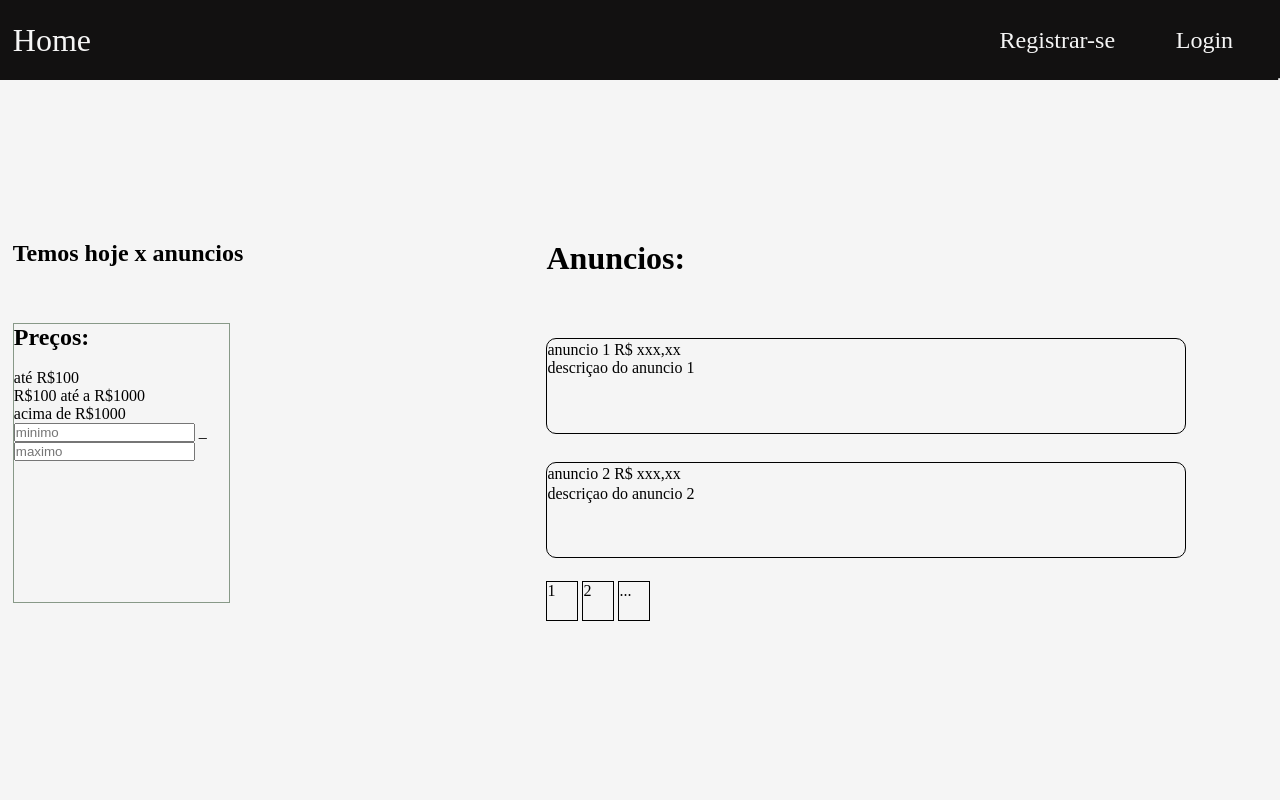
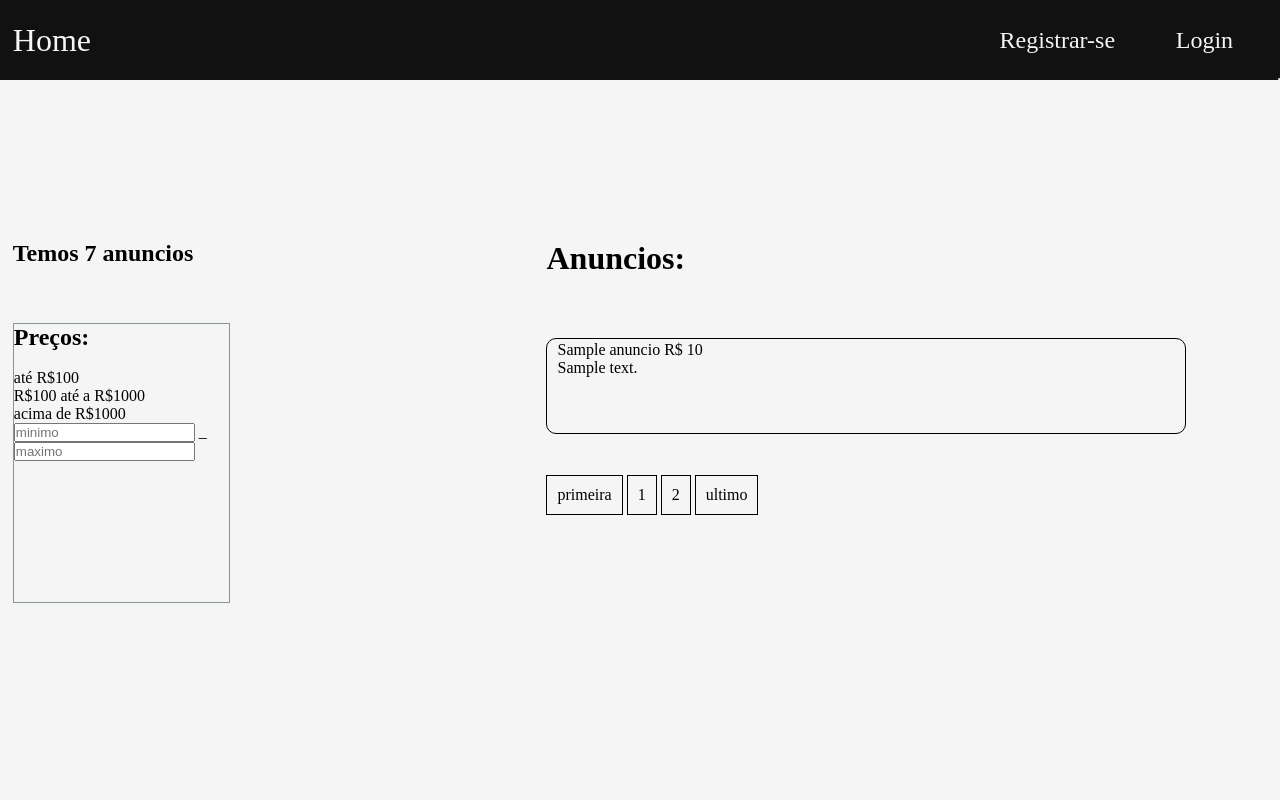
Before and after one commit to VictorRodriguesAlves/Classificados, a PHP site: page /classificados/?paginas=1 in a window 1280 px wide. Run offline with PHP 8.4, Linux system fonts and the light colour scheme; tables that the repository leaves empty or names only in its code hold one stand-in row (values such as "Sample post").

Commit message:
Adicionada a versao base da paginacao

```diff
--- a/assets/css/homeStyle.css
+++ b/assets/css/homeStyle.css
@@ -29,7 +29,8 @@
 .aba{
     display: inline-flex;
     border: 1px solid;
-    width: 2.5vw;
+    width: auto;
+    padding: 10px;
     height: 5vh;
 }
 
@@ -41,6 +42,7 @@
     margin-top: 5px;
     margin-bottom: 5px;
     border-radius: 10px;
+    padding: 10px;
 
 }
 
--- a/views/home.php
+++ b/views/home.php
@@ -1,5 +1,16 @@
+<?php
+$anuncios = new Anuncio;
+
+$paginas = isset($_GET['paginas']) ? intval($_GET['paginas']) : 1;
+$results = $anuncios->exibirTodos(abs(3), abs($paginas));
+$ultimaPagina =  $anuncios->contagemPaginas();
+
+
+?>
+
+
 <!DOCTYPE html>
-<html lang="en">
+<html lang="pt-br">
 <head>
     <meta charset="UTF-8">
     <meta http-equiv="X-UA-Compatible" content="IE=edge">
@@ -20,7 +31,7 @@
     <div class="container">
             <div class="esquerda">
 
-                <h2 class="qtAnuncios">Temos hoje x anuncios</h2>
+                <h2 class="qtAnuncios">Temos 7 anuncios</h2>
 
                 <div class="filtro">
                     <h2>Preços:</h2>
@@ -36,32 +47,53 @@
             <div class="direita">
                 <h1 class="qtAnuncios">Anuncios:</h1>
 
+            <?php foreach($results as $anuncios): ?>
+
                 <a href="">
                     <div class="anuncio descriçao">
-                        <span>anuncio 1</span>
-                        <span>R$ xxx,xx</span>
+                        <span><?= $anuncios['titulo'] ?></span>
+                        <span>R$ <?= $anuncios['valor'] ?></span>
                         <br>
-                        <span>descriçao do anuncio 1</span>
+                        <span><?= $anuncios['descricao'] ?></span>
                     </div>
                 </a>
 
                 <br>
-
-                <a href="">
-
-                    <div class="anuncio descriçao">
-                        <span>anuncio 2</span>
-                        <span>R$ xxx,xx</span>
-                        <br>
-                        <span class="descriçao">descriçao do anuncio 2</span>
-                    </div>
-
-                </a>
+                <?php endforeach; ?>
 
                 <br>
-                <span class="aba">1</span>
-                <span class="aba">2</span>
-                <span class="aba">...</span>
+                <?php
+                    if ($paginas <= 1) {
+                        echo '
+                            <a class="aba" href="?paginas=1">primeira</a>
+                            <a class="aba" href="?paginas=' . $paginas . '">' . $paginas . '</a>
+                            <a class="aba" href="?paginas=' . ($paginas+1) . '">' . ($paginas+1) . '</a>
+                            ';
+                            if($paginas+2 <= $ultimaPagina){
+                                echo '
+                                    <a class="aba" href="?paginas=' . ($paginas+2) . '">' . ($paginas+2) . '</a>
+                                ';
+                            }
+                            echo '
+                            <a class="aba" href="?paginas=' . ($ultimaPagina) . '">ultimo</a>
+                        ';
+                    }elseif($paginas >=2){
+                        echo '
+                            <a class="aba" href="?paginas=1">primeira</a>
+                            <a class="aba" href="?paginas=' . $paginas-1 . '">' . $paginas-1 . '</a>
+                            <a class="aba" href="?paginas=' . ($paginas) . '">' . ($paginas) . '</a>
+                            ';
+                            if($paginas+1 <= $ultimaPagina){
+                                echo '
+                                    <a class="aba" href="?paginas=' . ($paginas+1) . '">' . ($paginas+1) . '</a>
+                                ';
+                            }
+                            echo '
+                            <a class="aba" href="?paginas=' . ($ultimaPagina) . '">ultimo</a>
+                        ';
+                    }
+
+                ?>
 
             </div>
     </div>
--- a/views/perfil.php
+++ b/views/perfil.php
@@ -15,5 +15,10 @@
 
     <a href="criarAnuncio"><input type="submit" value="Criar anuncio"></a>
 
+    <?php
+        $var = new Anuncio;
+        var_dump($var->exibirAnunciosPerfil());
+    ?>
+
 </body>
 </html>
```
Also changed, not shown: models/Anuncio.php (+41 -0 lines), assets/images/anuncios/0b77a0a62d99d63a51d1a4dd8743b9b0.png (added), assets/images/anuncios/1987ba72474aba4f75275405c83a04ba.png (added), assets/images/anuncios/373bd4d866b1febfb731d7c095155f1f.png (added), assets/images/anuncios/383feb4fd70ffb41afc949d7c254eb5f.png (added), assets/images/anuncios/45030025f2692e8d9050f7bacc34d395.png (added), assets/images/anuncios/4dbed2586da289f2272a44081d37c935.png (added), assets/images/anuncios/5c6d76890cf688abb61080106c9727d4.png (added), assets/images/anuncios/75eb897ba57edbfb63dac80bfde52332.png (added), assets/images/anuncios/934e1439c68802df010e282db3855869.png (added), assets/images/anuncios/c0b3e07d4aa3acf0391350eb50028cdb.png (added), assets/images/anuncios/e61d11bbaaba7429e20f336d94772b84.png (added), assets/images/anuncios/faf987128ff50b03e8d2a7dfc5f04b09.png (added).
